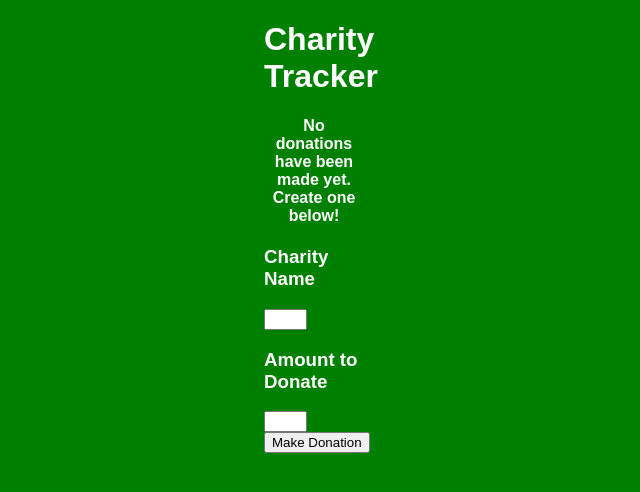
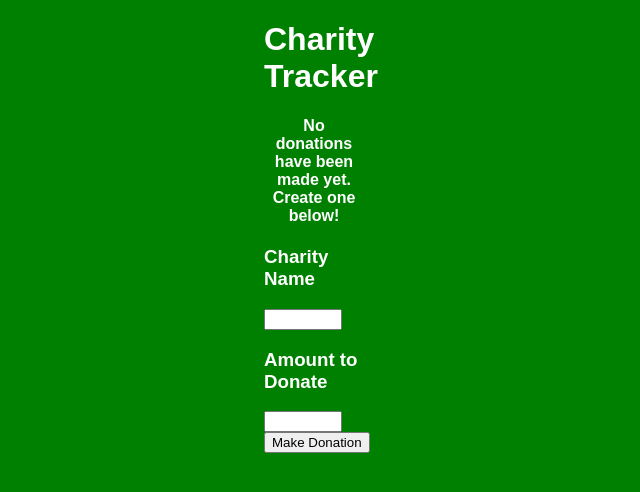
Before and after one commit to skinnybeans17/contractor-project, a Flask app: page / in a window 1280 px wide. Shown: the top 492 px of the page, without its empty margins (326-966 px from the left). Run offline with Flask 2, Linux system fonts and the light colour scheme; data that the repository does not hold is empty.

Commit message:
Update main.css

```diff
--- a/static/css/main.css
+++ b/static/css/main.css
@@ -38,9 +38,9 @@ td {
 }
 
 #content {
-    width: 35%;
+    width: 70%;
 }
 
 #amount {
-    width: 35%;
+    width: 70%;
 }
```
